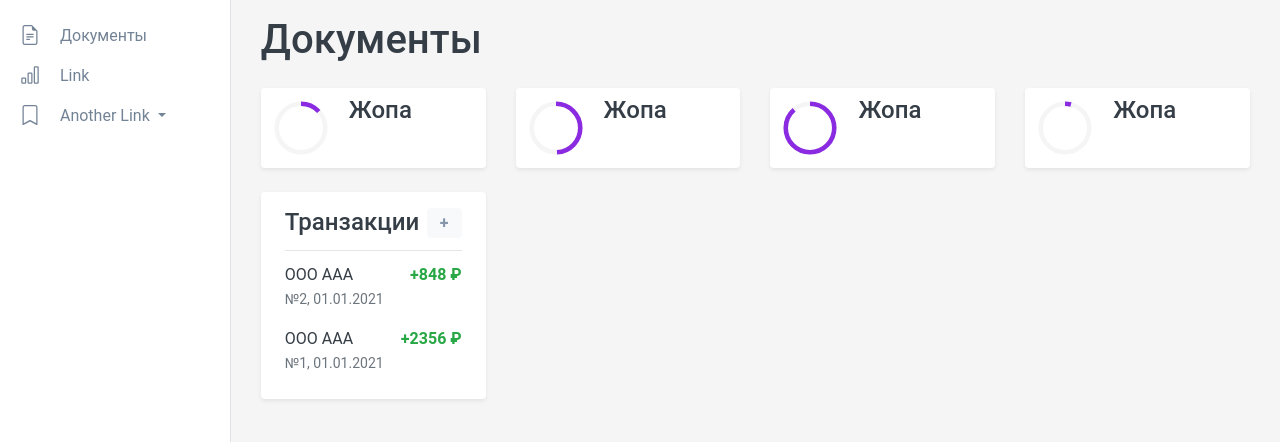
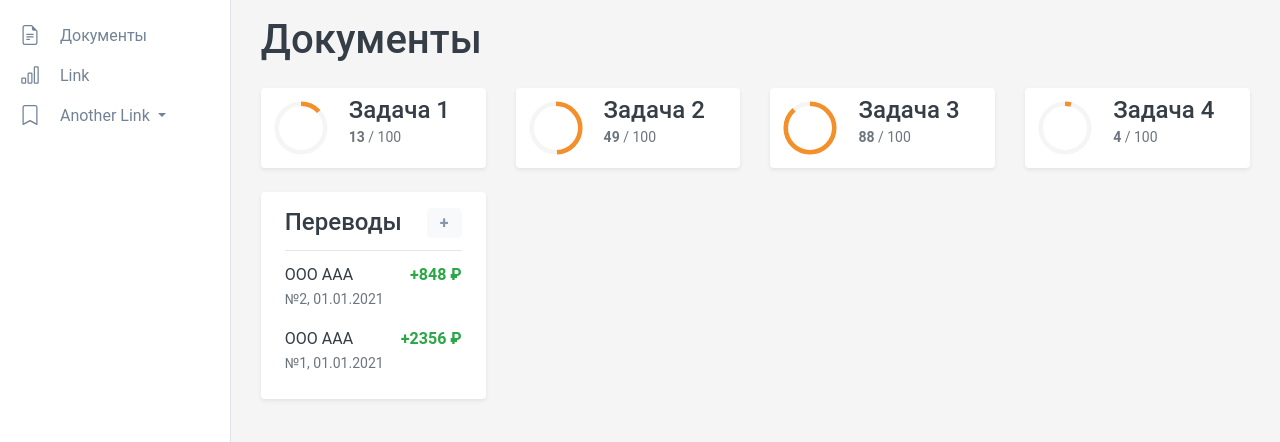
Before and after one commit to Aschlock/fr, a Nuxt app: page / in a window 1280 px wide. Shown: the top 442 px of the page. Built offline with nearby package versions, Linux system fonts and the light colour scheme.

Commit message:
Update index.vue

```diff
--- a/pages/index.vue
+++ b/pages/index.vue
@@ -47,12 +47,13 @@
                       <circle class="donut-ring" cx="21" cy="21" r="15.91549430918954" fill="transparent"
                               stroke="whitesmoke" stroke-width="3"></circle>
                       <circle class="donut-segment" cx="21" cy="21" r="15.91549430918954" fill="transparent"
-                              stroke="blueviolet" stroke-width="3" :stroke-dasharray="`${percents[i-1]} ${100-percents[i-1]}`"
+                              stroke="#F58F29" stroke-width="3" :stroke-dasharray="`${percents[i-1]} ${100-percents[i-1]}`"
                               stroke-dashoffset="0"></circle>
                     </svg>
                   </div>
                   <div class="px-3">
-                    <h4>Жопа</h4>
+                    <h4 class="m-0">Задача {{ i }}</h4>
+                    <small class="text-muted"><b>{{ percents[i-1] }}</b> / 100</small>
                   </div>
                 </b-card>
               </b-col>
@@ -143,7 +144,7 @@ export default {
       payments:
         {
           id: 1,
-          title: 'Транзакции',
+          title: 'Переводы',
           items: [
             {
               isIncome: true,
```
